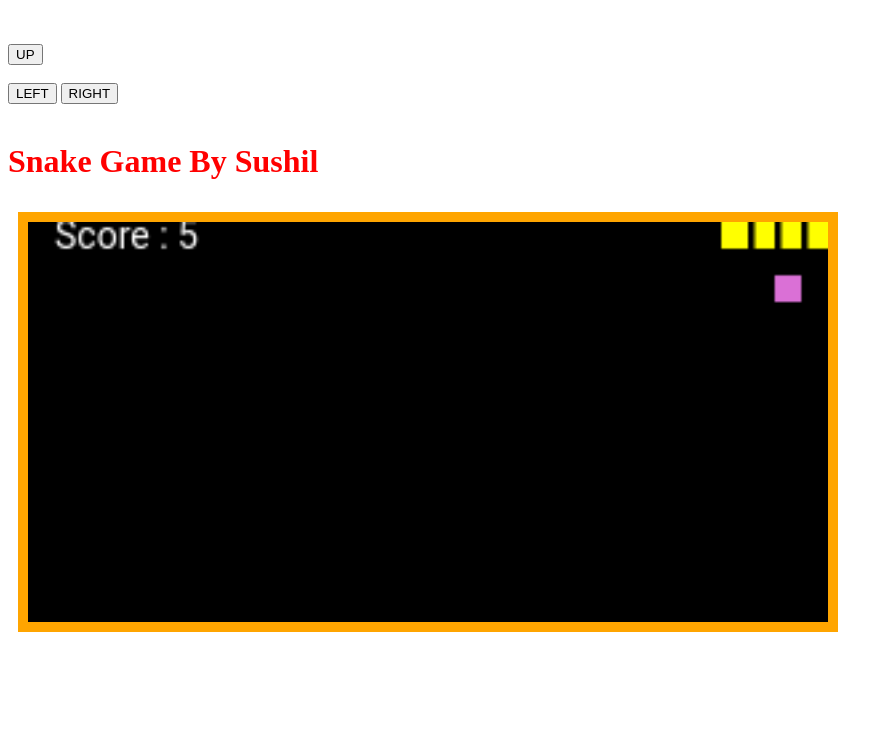
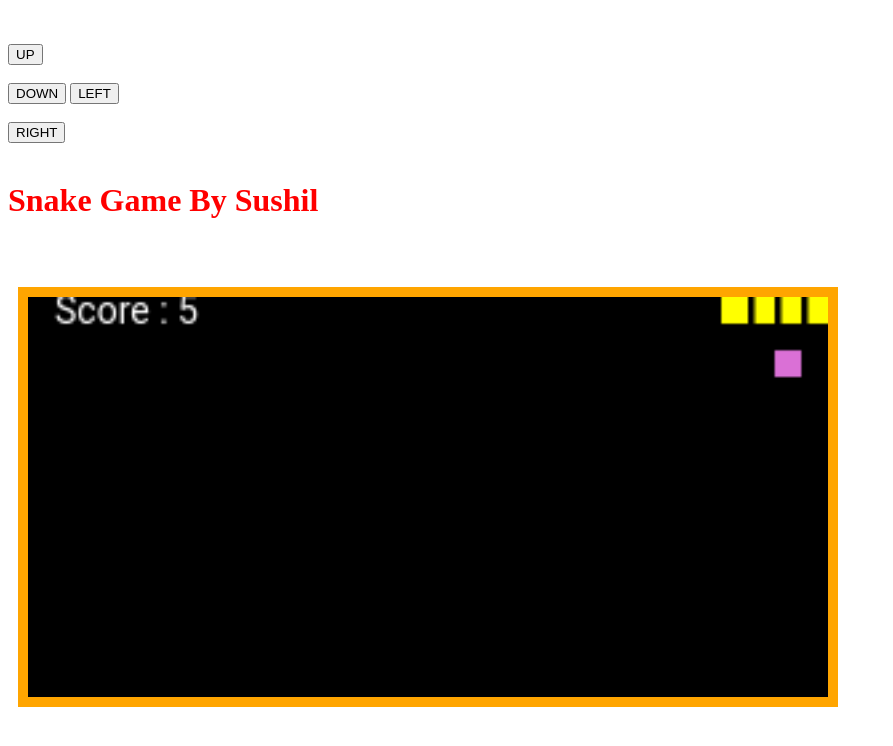
Before and after one commit to SushilMeena/js_based_webGame, a plain HTML site: page index.html in a window 1280 px wide. Shown: the whole page, without its empty margins (0-893 px from the left). Drawn offline with Linux system fonts and the light colour scheme.

Commit message:
Update index.html

```diff
--- a/index.html
+++ b/index.html
@@ -8,13 +8,11 @@
 <body>
 
 	<br><br>
-<button onclick="moveup()">UP</button>
-        <br><br>
-
-<button onclick="moveleft()">LEFT</button>
-<button onclick="moveright()">RIGHT</button>
- <br><br>
-	<h1 style="color: red; ">Snake Game By Sushil</h1>
+<button onclick="moveup()">UP</button><br><br>
+<button onclick="movedown()">DOWN</button>
+<button onclick="moveleft()">LEFT</button><br><br>
+<button onclick="moveright()">RIGHT</button><br><br>
+	<h1 style="color: red; ">Snake Game By Sushil</h1><br><br>
 <canvas id="mycanvas">
 
 </canvas>
```
